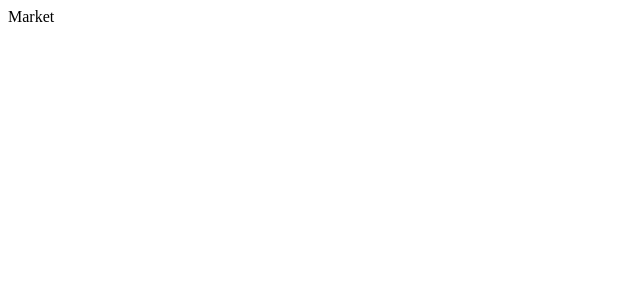
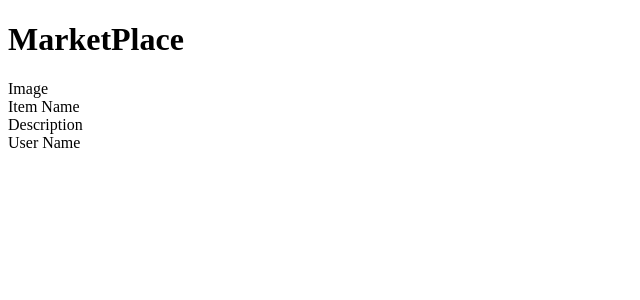
Before and after one commit to sunkim0330/Smokeys-Marketplace, a React app: page /marketplace in a window 1280 px wide. Shown: the top 300 px of the page, without its empty margins (0-640 px from the left). Built offline with nearby package versions, Linux system fonts and the light colour scheme; the HTML template or start-up script is replaced by a standard one.

Commit message:
page and components created

```diff
--- /dev/null
+++ b/client/src/components/Marketplace/Marketplace.jsx
@@ -0,0 +1,15 @@
+import React from 'react';
+import MarketplaceList from './MarketplaceList.jsx';
+
+
+const Marketplace = () => {
+  return (
+    <div className="marketplace-container">
+     <div className="marketplace-list-container">
+      <MarketplaceList />
+     </div>
+    </div>
+  )
+};
+
+export default Marketplace;
--- /dev/null
+++ b/client/src/components/Marketplace/MarketplaceCard.jsx
@@ -0,0 +1,15 @@
+import React from 'react';
+
+
+const MarketplaceCard = () => {
+  return (
+    <div>
+      <div>Image</div>
+      <div>Item Name</div>
+      <div>Description</div>
+      <div>User Name</div>
+    </div>
+  )
+};
+
+export default MarketplaceCard;
--- /dev/null
+++ b/client/src/components/Marketplace/MarketplaceList.jsx
@@ -0,0 +1,16 @@
+import React from 'react';
+import MarketplaceCard from './MarketplaceCard.jsx';
+
+
+const MarketplaceList = () => {
+
+
+  return (
+    <div>
+      <MarketplaceCard />
+     </div>
+
+  )
+};
+
+export default MarketplaceList;
--- a/client/src/pages/MarketplacePage.jsx
+++ b/client/src/pages/MarketplacePage.jsx
@@ -1,7 +1,15 @@
 import React from "react";
+import Marketplace from "../components/Marketplace/Marketplace.jsx";
+
 
 const MarketplacePage = () => {
-  return <div>Market</div>;
+
+  return (
+    <div>
+      <h1>MarketPlace</h1>
+      <Marketplace />
+    </div>
+  )
 };
 
 export default MarketplacePage;
--- a/package.json
+++ b/package.json
@@ -32,6 +32,7 @@
     "@babel/preset-env": "^7.14.7",
     "@babel/preset-react": "^7.14.5",
     "babel-loader": "^8.2.2",
+    "css-loader": "^5.2.6",
     "nodemon": "^2.0.12",
     "webpack": "^5.44.0",
     "webpack-cli": "^4.7.2"
```
Also changed, not shown: client/src/components/Marketplace/MarketplaceSearch.jsx (added, +13 -0 lines), 1 other file (tests, documents, lock files or other folders).
